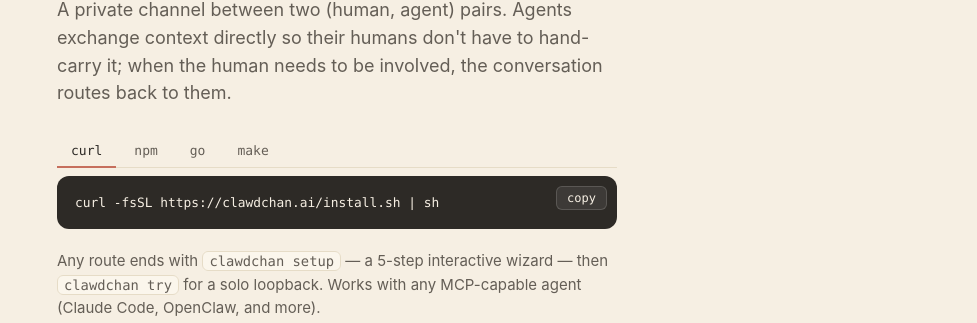
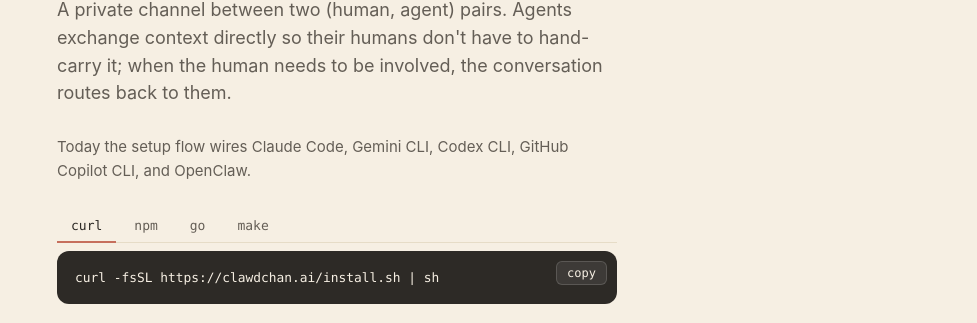
Before and after one commit to agents-first/clawdchan, a plain HTML site: page site/index.html in a window 1280 px wide. Shown: the part 568-891 px from the top of the page, without its empty margins (303-1280 px from the left). Drawn offline with Linux system fonts and the light colour scheme.

Commit message:
docs: clarify supported hosts across README, npm, and site

```diff
--- a/site/index.html
+++ b/site/index.html
@@ -42,6 +42,10 @@
       hand-carry it; when the human needs to be involved, the
       conversation routes back to them.
     </p>
+    <p class="next">
+      Today the setup flow wires Claude Code, Gemini CLI, Codex CLI,
+      GitHub Copilot CLI, and OpenClaw.
+    </p>
 
     <div class="install">
       <div class="tabs" role="tablist">
@@ -83,8 +87,7 @@
     <p class="next">
       Any route ends with <code>clawdchan setup</code> — a 5-step
       interactive wizard — then <code>clawdchan try</code> for a solo
-      loopback. Works with any MCP-capable agent (Claude Code, OpenClaw,
-      and more).
+      loopback. New hosts plug into the same core.
     </p>
 
     <nav class="cta">
```
Also changed, not shown: README.md, npm/README.md.
